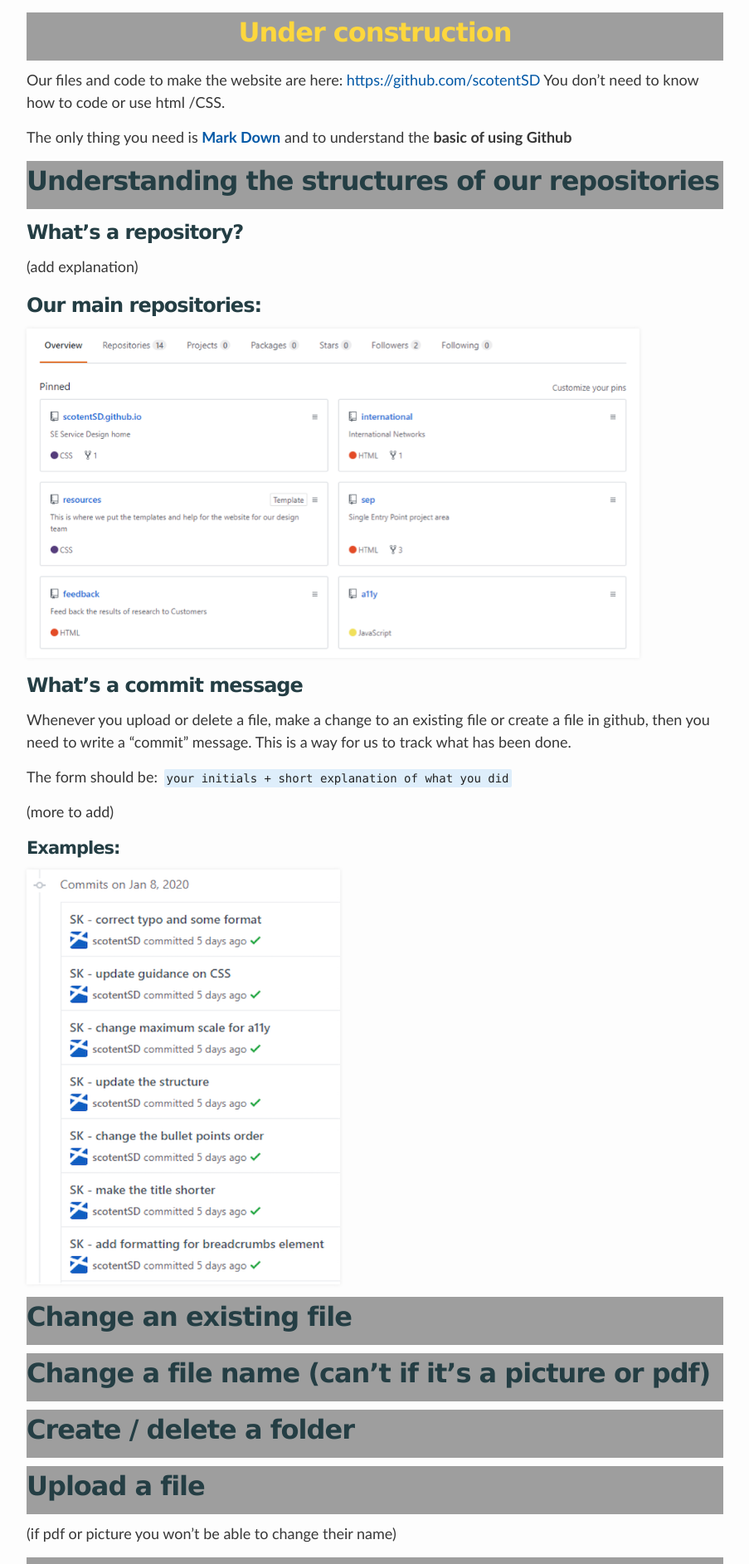
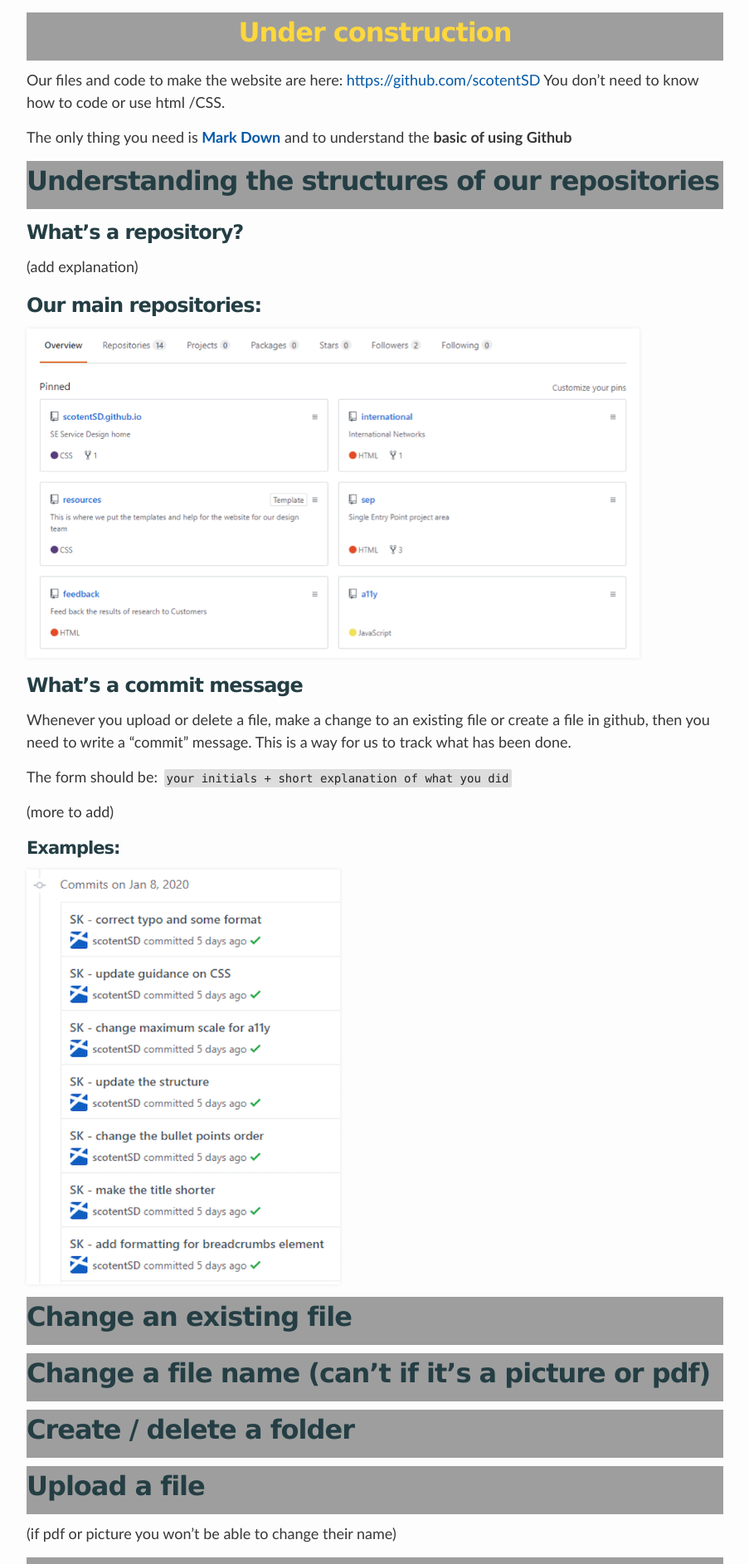
Before and after one commit to carl-watson/scotentSD.github.io, a Jekyll site: the page built from new-to-github.md, in a window 1280 px wide. Shown: the part 330-2215 px from the top of the page at 83% size, without its empty margins (188-1091 px from the left). Built offline with Jekyll 4.4.1, drawn with Linux system fonts in a browser that asks for light colours.

Commit message:
SK - swap the colours for the selection and the code

```diff
--- a/_sass/changes-to-the-main-theme.scss
+++ b/_sass/changes-to-the-main-theme.scss
@@ -24,7 +24,7 @@
 }
 
 code {
-  background-color: #deeefb;
+  background-color: #ddd;
   box-shadow: none;
 }
 
@@ -100,11 +100,11 @@
 /* Specify the color of the selection */
 ::-moz-selection {
   color: #000;
-  background: #ddd;
+  background: #deeefb;
 }
 ::selection {
   color: #000;
-  background: #ddd;
+  background: #deeefb;
 }
 
 iframe, video {
```
